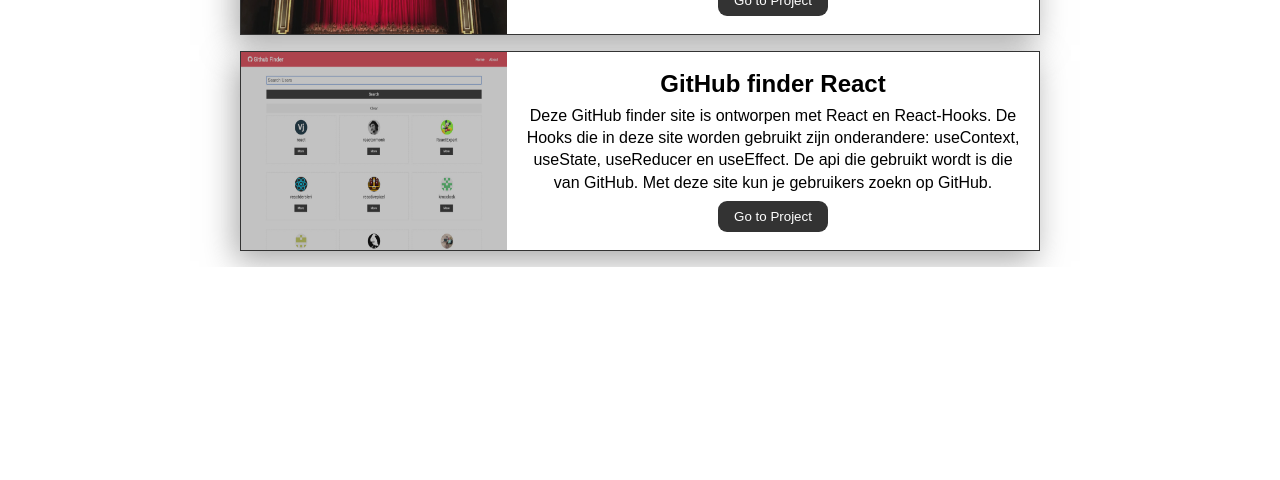
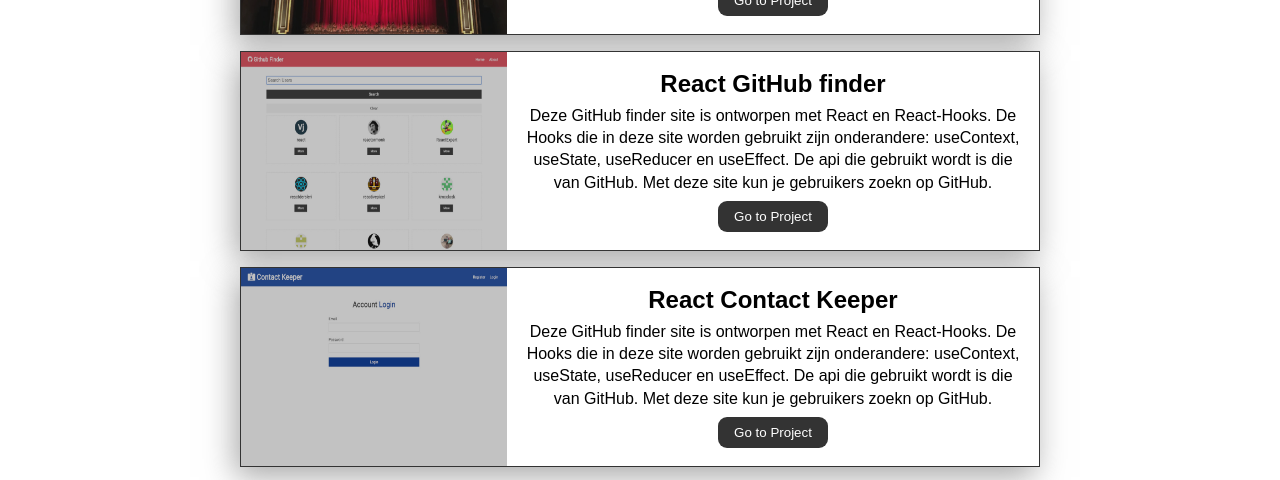
Before and after one commit to mmdw1976/portfolio, a React (Create React App) app: page / in a window 1280 px wide. Shown: the part 663-1143 px from the top of the page. Before the commit the page ends 930 px from the top, so only its background shows below. Built offline with nearby package versions, Linux system fonts and the light colour scheme.

Commit message:
Added contact-keeper.jpg and add contact-keeper to PROJECTS

```diff
--- a/src/contexts/ProjectsContext.js
+++ b/src/contexts/ProjectsContext.js
@@ -13,9 +13,16 @@
     {
         id: 2,
         image: '/images/github-finder.jpg',
-        name: 'GitHub finder React',
+        name: 'React GitHub finder',
         content: 'Deze GitHub finder site is ontworpen met React en React-Hooks. De Hooks die in deze site worden gebruikt zijn onderandere: useContext, useState, useReducer en useEffect. De api die gebruikt wordt is die van GitHub. Met deze site kun je gebruikers zoekn op GitHub.',
         siteLink: 'http://github-finder.m-webdesigner.com/'
+    },
+    {
+        id: 3,
+        image: '/images/contact-keeper.jpg',
+        name: 'React Contact Keeper',
+        content: 'Deze GitHub finder site is ontworpen met React en React-Hooks. De Hooks die in deze site worden gebruikt zijn onderandere: useContext, useState, useReducer en useEffect. De api die gebruikt wordt is die van GitHub. Met deze site kun je gebruikers zoekn op GitHub.',
+        siteLink: 'http://degrassi-minister-57593.herokuapp.com/'
     }
 ]
 
```
Also changed, not shown: public/images/contact-keeper.jpg (added).
